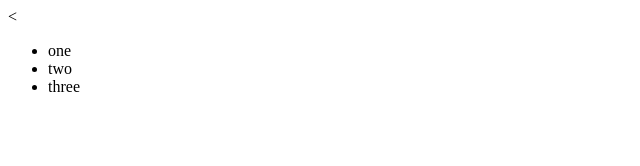
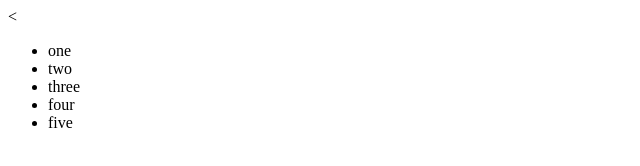
Before and after one commit to robbajor/foolingaround, a plain HTML site: page index.html in a window 1280 px wide. Shown: the full height of the page, 0-640 px from the left. Drawn offline with Linux system fonts and the light colour scheme.

Commit message:
added four and five

```diff
--- a/index.html
+++ b/index.html
@@ -9,6 +9,8 @@
 			<li>one</li>
 			<li>two</li>
 			<li>three</li>
+			<li>four</li>
+			<li>five</li>
 		</ul>
 	</div>
 </body>
```
